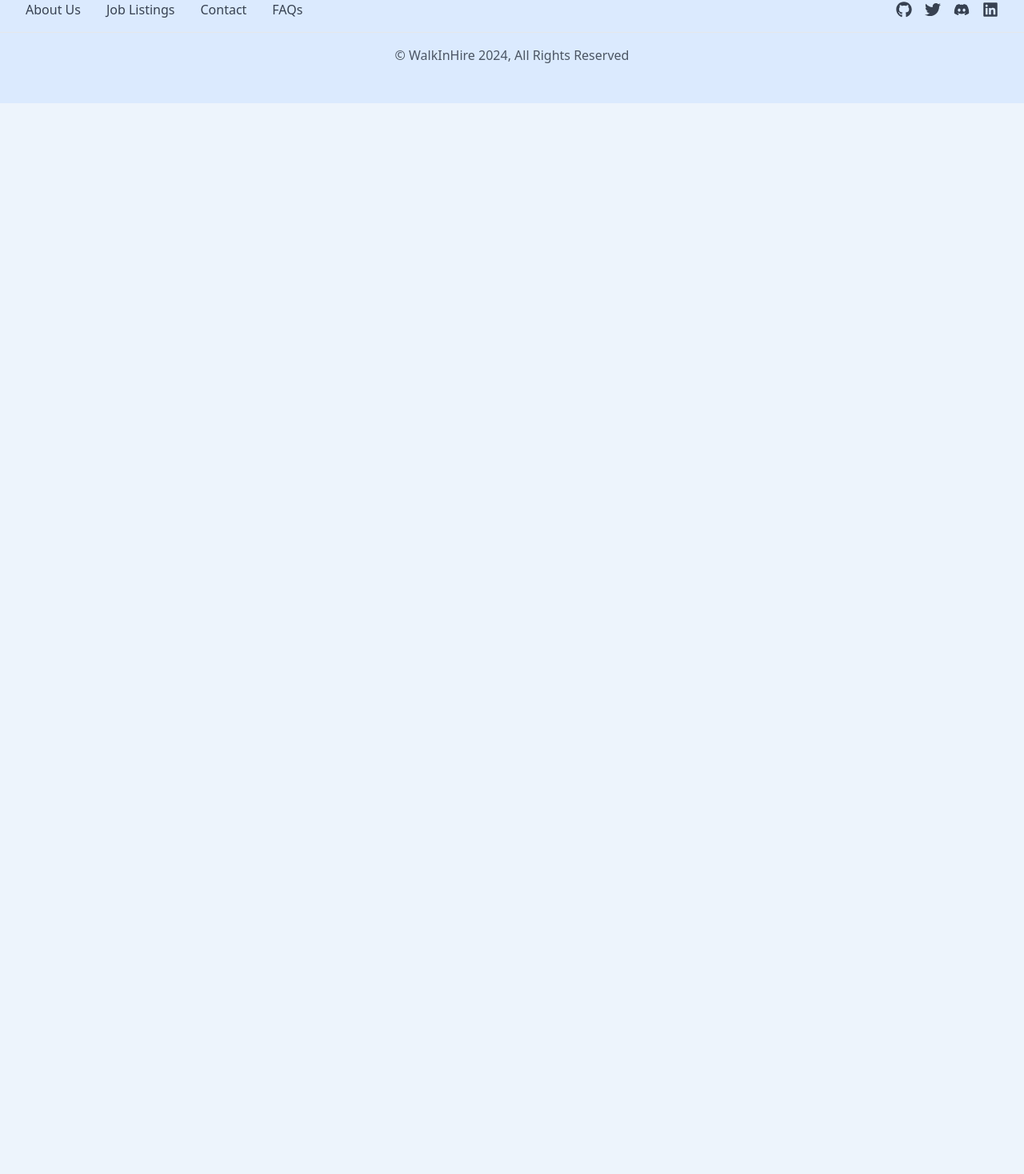
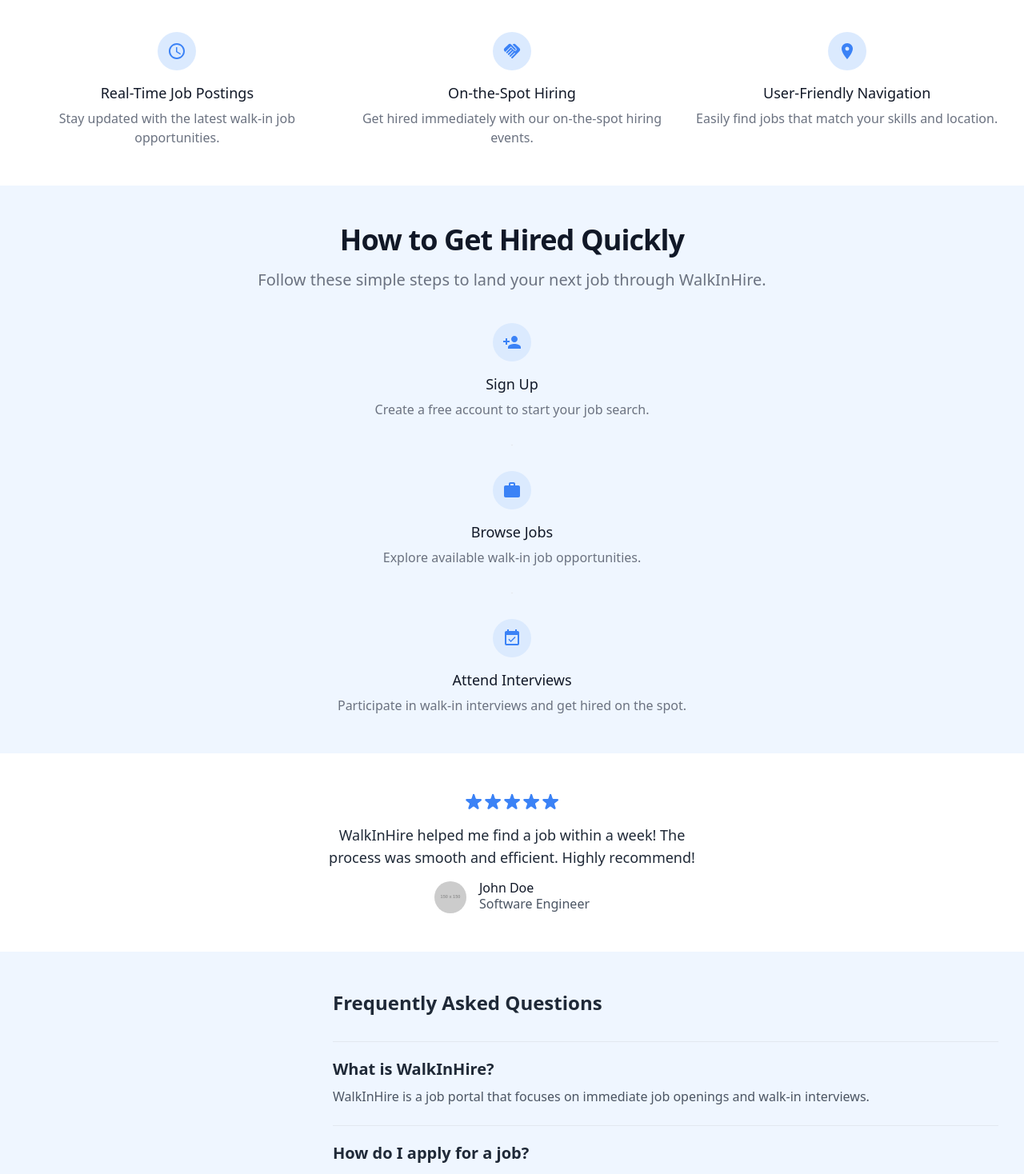
Before and after one commit to sunilsaini87/walkInHire-frontend, a React (Vite) app: page / in a window 1280 px wide. Shown: the part 1260-2728 px from the top of the page at 80% size. Before the commit the page ends 1389 px from the top, so only its background shows below. Built offline with nearby package versions, Linux system fonts and the light colour scheme; no server answers.

Commit message:
add new section

```diff
--- a/src/components/CategoryCarousel.jsx
+++ b/src/components/CategoryCarousel.jsx
@@ -1,16 +1,14 @@
-import * as React from "react"
-
 import {
   Carousel,
   CarouselContent,
   CarouselItem,
   CarouselNext,
   CarouselPrevious,
-} from "@/components/ui/carousel"
-import { Button } from "./ui/button"
-import { useDispatch } from "react-redux"
-import { setSearchText } from "@/redux/jobSlice"
-import { useNavigate } from "react-router-dom"
+} from "@/components/ui/carousel";
+import { Button } from "./ui/button";
+import { useDispatch } from "react-redux";
+import { setSearchText } from "@/redux/jobSlice";
+import { useNavigate } from "react-router-dom";
 
 const category = [
   "Frontend Developer",
@@ -20,7 +18,26 @@ const category = [
   "Graphic Designer",
   "UI Developer",
   "Wordpress Developer",
-]
+  "Full Stack Developer",
+  "DevOps Engineer",
+  "Mobile Developer",
+  "Software Engineer",
+  "Database Administrator",
+  "Systems Analyst",
+  "Network Engineer",
+  "Cybersecurity Specialist",
+  "Cloud Engineer",
+  "AI/ML Engineer",
+  "QA Engineer",
+  "Project Manager",
+  "Product Manager",
+  "IT Support Specialist",
+  "Game Developer",
+  "Data Analyst",
+  "Business Analyst",
+  "IT Consultant",
+  "Software Architect",
+];
 
 export function CategoryCarousel() {
   const dispatch = useDispatch();
@@ -31,10 +48,16 @@ export function CategoryCarousel() {
         {category.map((item, index) => (
           <CarouselItem key={index} className="md:basis-1/2 lg:basis-1/3">
             <div className="p-1">
-                            <Button onClick={() => {
+              <Button
+                onClick={() => {
                   dispatch(setSearchText(item));
                   navigate("/browse");
-                            }} variant="outline" className="rounded-full">{item}</Button>
+                }}
+                variant="outline"
+                className="rounded-full"
+              >
+                {item}
+              </Button>
             </div>
           </CarouselItem>
         ))}
@@ -42,5 +65,5 @@ export function CategoryCarousel() {
       <CarouselPrevious />
       <CarouselNext />
     </Carousel>
-    )
+  );
 }
--- a/src/components/Home.jsx
+++ b/src/components/Home.jsx
@@ -7,6 +7,7 @@ import Navbar from "./shared/Navbar";
 import { useSelector } from "react-redux";
 import { useNavigate } from "react-router-dom";
 import useGetAllJobs from "@/hooks/useGetAllJobs";
+import HomeContent from "./HomeContent";
 
 const Home = () => {
   useGetAllJobs();
@@ -23,6 +24,7 @@ const Home = () => {
       <HeroSection />
       <CategoryCarousel />
       <LatestJobs />
+      <HomeContent />
       <Footer />
     </div>
   );
--- /dev/null
+++ b/src/components/HomeContent.jsx
@@ -0,0 +1,195 @@
+import {
+  MdAccessTime,
+  MdHandshake,
+  MdLocationOn,
+  MdPersonAdd,
+  MdWork,
+  MdEventAvailable,
+} from "react-icons/md";
+
+function HomeContent() {
+  return (
+    <>
+      <div className="py-12 bg-white">
+        <div className="max-w-7xl mx-auto px-4 sm:px-6 lg:px-8">
+          <div className="mt-10">
+            <div className="grid grid-cols-1 gap-10 sm:grid-cols-2 lg:grid-cols-3">
+              <div className="text-center">
+                <div className="flex items-center justify-center h-12 w-12 rounded-full bg-blue-100 mx-auto">
+                  <MdAccessTime
+                    className="h-6 w-6 text-blue-500"
+                    aria-hidden="true"
+                  />
+                </div>
+                <h3 className="mt-4 text-lg leading-6 font-medium text-gray-900">
+                  Real-Time Job Postings
+                </h3>
+                <p className="mt-2 text-base text-gray-500">
+                  Stay updated with the latest walk-in job opportunities.
+                </p>
+              </div>
+
+              <div className="text-center">
+                <div className="flex items-center justify-center h-12 w-12 rounded-full bg-blue-100 mx-auto">
+                  <MdHandshake
+                    className="h-6 w-6 text-blue-500"
+                    aria-hidden="true"
+                  />
+                </div>
+                <h3 className="mt-4 text-lg leading-6 font-medium text-gray-900">
+                  On-the-Spot Hiring
+                </h3>
+                <p className="mt-2 text-base text-gray-500">
+                  Get hired immediately with our on-the-spot hiring events.
+                </p>
+              </div>
+
+              <div className="text-center">
+                <div className="flex items-center justify-center h-12 w-12 rounded-full bg-blue-100 mx-auto">
+                  <MdLocationOn
+                    className="h-6 w-6 text-blue-500"
+                    aria-hidden="true"
+                  />
+                </div>
+                <h3 className="mt-4 text-lg leading-6 font-medium text-gray-900">
+                  User-Friendly Navigation
+                </h3>
+                <p className="mt-2 text-base text-gray-500">
+                  Easily find jobs that match your skills and location.
+                </p>
+              </div>
+            </div>
+          </div>
+        </div>
+      </div>
+      <div className="py-12 bg-blue-50">
+        <div className="max-w-7xl mx-auto px-4 sm:px-6 lg:px-8">
+          <div className="text-center">
+            <h2 className="text-3xl leading-8 font-extrabold tracking-tight text-gray-900 sm:text-4xl">
+              How to Get Hired Quickly
+            </h2>
+            <p className="mt-4 max-w-2xl text-xl text-gray-500 mx-auto">
+              Follow these simple steps to land your next job through
+              WalkInHire.
+            </p>
+          </div>
+          <div className="mt-10 flex flex-col items-center">
+            <div className="flex flex-col items-center">
+              <div className="flex items-center justify-center h-12 w-12 rounded-full bg-blue-100">
+                <MdPersonAdd
+                  className="h-6 w-6 text-blue-500"
+                  aria-hidden="true"
+                />
+              </div>
+              <h3 className="mt-4 text-lg leading-6 font-medium text-gray-900">
+                Sign Up
+              </h3>
+              <p className="mt-2 text-base text-gray-500">
+                Create a free account to start your job search.
+              </p>
+            </div>
+            <div className="my-8 h-px w-0.5 bg-gray-200"></div>
+            <div className="flex flex-col items-center">
+              <div className="flex items-center justify-center h-12 w-12 rounded-full bg-blue-100">
+                <MdWork className="h-6 w-6 text-blue-500" aria-hidden="true" />
+              </div>
+              <h3 className="mt-4 text-lg leading-6 font-medium text-gray-900">
+                Browse Jobs
+              </h3>
+              <p className="mt-2 text-base text-gray-500">
+                Explore available walk-in job opportunities.
+              </p>
+            </div>
+            <div className="my-8 h-px w-0.5 bg-gray-200"></div>
+            <div className="flex flex-col items-center">
+              <div className="flex items-center justify-center h-12 w-12 rounded-full bg-blue-100">
+                <MdEventAvailable
+                  className="h-6 w-6 text-blue-500"
+                  aria-hidden="true"
+                />
+              </div>
+              <h3 className="mt-4 text-lg leading-6 font-medium text-gray-900">
+                Attend Interviews
+              </h3>
+              <p className="mt-2 text-base text-gray-500">
+                Participate in walk-in interviews and get hired on the spot.
+              </p>
+            </div>
+          </div>
+        </div>
+      </div>
+      <div className="bg-white py-12 flex justify-center">
+        <div className="max-w-lg px-6">
+          <div className="flex items-center mb-4 justify-center">
+            <div className="flex text-blue-500">
+              {[...Array(5)].map((_, i) => (
+                <svg
+                  key={i}
+                  xmlns="http://www.w3.org/2000/svg"
+                  className="h-6 w-6 fill-current"
+                  viewBox="0 0 20 20"
+                >
+                  <path d="M9.049 2.927c.3-.921 1.603-.921 1.902 0l1.286 3.958a1 1 0 00.95.69h4.157c.969 0 1.371 1.24.588 1.81l-3.37 2.451a1 1 0 00-.364 1.118l1.287 3.958c.3.921-.755 1.688-1.54 1.118l-3.371-2.451a1 1 0 00-1.175 0l-3.37 2.451c-.785.57-1.84-.197-1.54-1.118l1.287-3.958a1 1 0 00-.364-1.118L2.267 9.385c-.783-.57-.381-1.81.588-1.81h4.157a1 1 0 00.95-.69l1.286-3.958z" />
+                </svg>
+              ))}
+            </div>
+          </div>
+          <div className="text-center text-lg text-gray-800 mb-4">
+            WalkInHire helped me find a job within a week! The process was
+            smooth and efficient. Highly recommend!
+          </div>
+          <div className="flex items-center justify-center">
+            <img
+              className="w-10 h-10 rounded-full mr-4"
+              src="https://via.placeholder.com/150"
+              alt="John Doe"
+            />
+            <div className="text-left">
+              <p className="text-gray-900 leading-none">John Doe</p>
+              <p className="text-gray-600">Software Engineer</p>
+            </div>
+          </div>
+        </div>
+      </div>
+      <div className="bg-blue-50 py-12">
+        <div className="max-w-7xl px-4 ml-96 sm:px-6 lg:px-8">
+          <h2 className="text-2xl font-bold text-gray-800 mb-8">
+            Frequently Asked Questions
+          </h2>
+          <hr className="mt-5 mb-5" />
+          <div className="mb-6">
+            <h3 className="text-xl font-semibold text-gray-800">
+              What is WalkInHire?
+            </h3>
+            <p className="text-gray-600 mt-2">
+              WalkInHire is a job portal that focuses on immediate job openings
+              and walk-in interviews.
+            </p>
+          </div>
+          <hr className="mt-5 mb-5" />
+          <div className="mb-6">
+            <h3 className="text-xl font-semibold text-gray-800">
+              How do I apply for a job?
+            </h3>
+            <p className="text-gray-600 mt-2">
+              Browse our job listings, find a suitable position, and attend the
+              walk-in interview.
+            </p>
+          </div>
+          <hr className="mt-5 mb-5" />
+          <div className="mb-6">
+            <h3 className="text-xl font-semibold text-gray-800">
+              Is there a fee to use WalkInHire?
+            </h3>
+            <p className="text-gray-600 mt-2">
+              No, WalkInHire is completely free for job seekers.
+            </p>
+          </div>
+          <hr className="mt-5 mb-5" />
+        </div>
+      </div>
+    </>
+  );
+}
+
+export default HomeContent;
--- a/src/components/LatestJobs.jsx
+++ b/src/components/LatestJobs.jsx
@@ -1,20 +1,24 @@
-import React, { useState } from 'react'
-import LatestJobCard from './LatestJobCard'
-import { useSelector } from 'react-redux'
-import { Link } from 'react-router-dom';
+import LatestJobCard from "./LatestJobCard";
+import { useSelector } from "react-redux";
+import { Link } from "react-router-dom";
 
 const LatestJobs = () => {
-    const {allJobs} = useSelector(store=>store.job);
-    return (
-        <div className='max-w-7xl mx-auto my-20'>
-            <h1 className='text-4xl font-bold'><span className='text-[#6A38C2]'>Latest and Top</span> Job Openings</h1>
-            <div className='grid grid-cols-3 gap-4 my-5'>
-                {
-                    allJobs && allJobs?.slice(0,6).map(job => <Link key={job._id} to={`/description/${job?._id}`}><LatestJobCard job={job}/></Link> )
-                }
-            </div>
-        </div>
-    )
-}
+  const { allJobs } = useSelector((store) => store.job);
+  return (
+    <div className="max-w-7xl mx-auto my-20">
+      <h1 className="text-4xl font-bold">
+        <span className="text-[#1c417c]">Latest and Top</span> Job Openings
+      </h1>
+      <div className="grid grid-cols-3 gap-4 my-5">
+        {allJobs &&
+          allJobs?.slice(0, 6).map((job) => (
+            <Link key={job._id} to={`/description/${job?._id}`}>
+              <LatestJobCard job={job} />
+            </Link>
+          ))}
+      </div>
+    </div>
+  );
+};
 
-export default LatestJobs
+export default LatestJobs;
```
Lines whose indentation alone changed are shown as unchanged.
